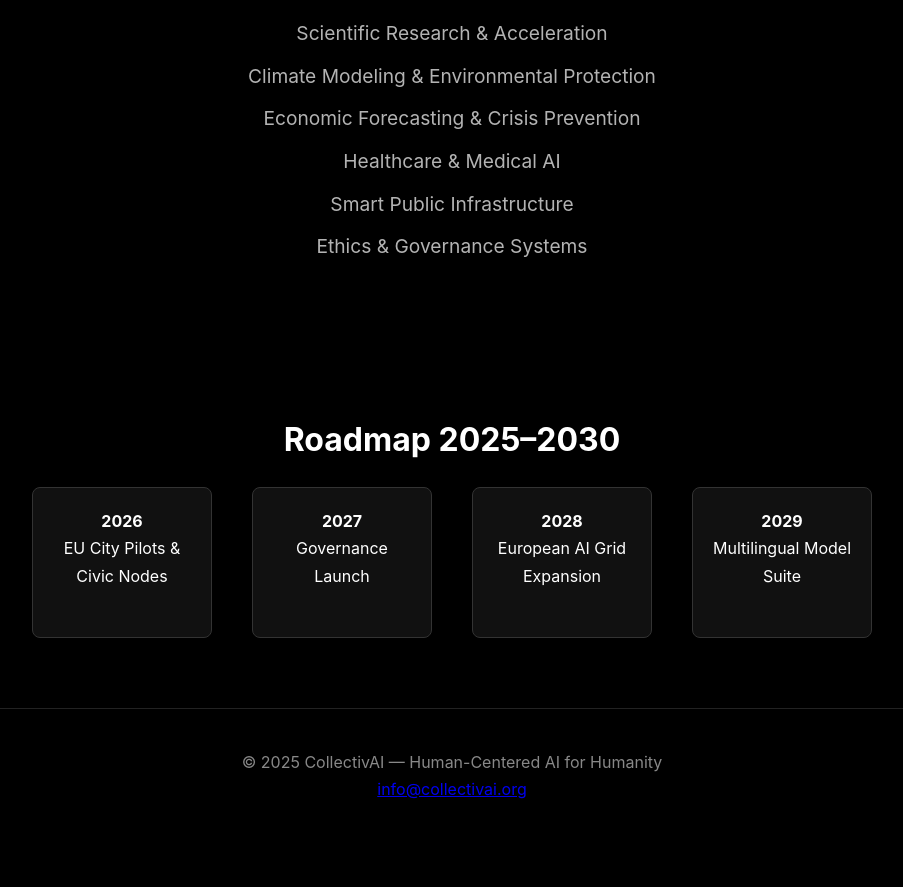
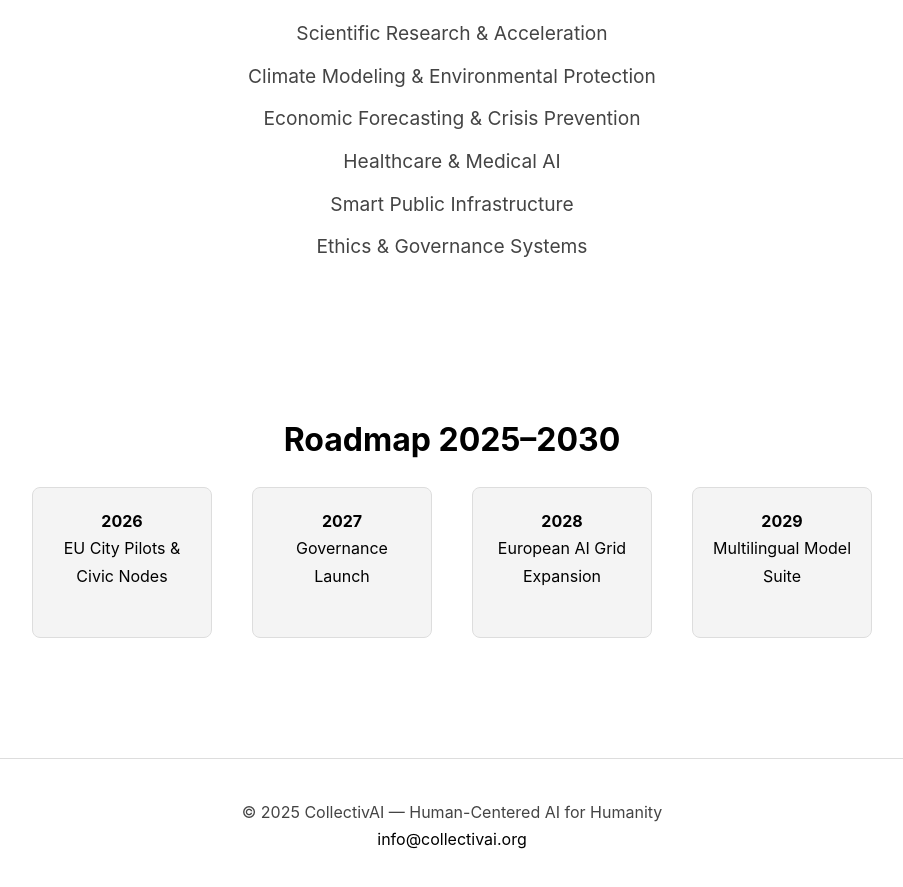
Before and after one commit to collectiv-ai/screenshot-chat0.png, a plain HTML site: page index.html in a window 1280 px wide. Shown: the part 1809-2696 px from the top of the page, without its empty margins (188-1091 px from the left). Before the commit the page ends 2652 px from the top, so only its background shows below. Drawn offline with Linux system fonts and the light colour scheme.

Commit message:
Update style.css

```diff
--- a/style.css
+++ b/style.css
@@ -6,8 +6,8 @@
 }
 
 body {
-    background: #000;
-    color: #fff;
+    background: #ffffff;       /* Weiss */
+    color: #000000;            /* Schwarze Schrift */
     font-family: Inter, Arial, sans-serif;
     line-height: 1.7;
 }
@@ -27,19 +27,20 @@ h1 {
     font-size: 4rem;
     font-weight: 700;
     margin-bottom: 10px;
+    color: #000;       /* Schwarz */
 }
 
 h2 {
     font-size: 1.3rem;
     font-weight: 300;
-    color: #b3b3b3;
+    color: #333;       /* Dunkelgrau */
     margin-bottom: 30px;
 }
 
 /* BUTTONS */
 .btn {
-    background: #fff;
-    color: #000;
+    background: #000;      /* Schwarz */
+    color: #fff;           /* Weiß */
     border: none;
     padding: 14px 28px;
     font-size: 1rem;
@@ -49,14 +50,15 @@ h2 {
 }
 
 .btn-outline {
-    border: 2px solid #fff;
+    border: 2px solid #000;
     padding: 12px 26px;
     margin: 10px;
     text-decoration: none;
-    color: #fff;
+    color: #000;
     border-radius: 6px;
 }
 
+/* SECTION */
 .section {
     padding: 70px 20px;
     max-width: 900px;
@@ -67,9 +69,10 @@ h2 {
 h3 {
     font-size: 2rem;
     margin-bottom: 20px;
+    color: #000;
 }
 
-/* LIST STYLING */
+/* LISTS */
 .principle-list {
     list-style: none;
     font-size: 1.2rem;
@@ -77,14 +80,14 @@ h3 {
 
 .principle-list li {
     margin: 10px 0;
-    color: #b3b3b3;
+    color: #444;
 }
 
 /* DIAGRAM */
 .diagram {
     width: 70%;
     margin-top: 20px;
-    opacity: 0.85;
+    opacity: 0.95;
 }
 
 /* ROADMAP */
@@ -96,17 +99,24 @@ h3 {
 }
 
 .roadmap-item {
-    background: #111;
+    background: #f4f4f4;
     padding: 20px;
-    border: 1px solid #333;
+    border: 1px solid #ddd;
     border-radius: 8px;
     min-width: 180px;
+    color: #000;
 }
 
 /* FOOTER */
 footer {
     text-align: center;
     padding: 40px;
-    color: #888;
-    border-top: 1px solid #222;
+    color: #444;
+    border-top: 1px solid #ddd;
+    margin-top: 50px;
 }
+
+footer a {
+    color: #000;
+    text-decoration: none;
+}
```
